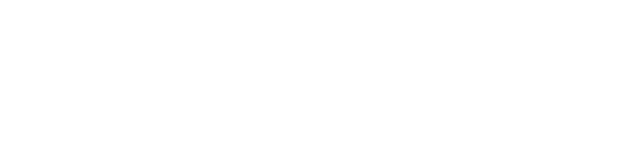
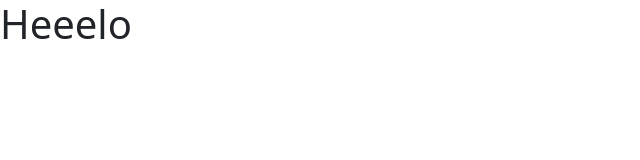
Before and after one commit to uisendy/Bootstrap-Tutorial, a website: page index.html in a window 1280 px wide. Shown: the whole page, without its empty margins (0-640 px from the left). Drawn offline with nearby package versions, Linux system fonts and the light colour scheme.

Commit message:
add h1 tag

```diff
--- a/index.html
+++ b/index.html
@@ -19,5 +19,8 @@
 
     <title>BootStrap-Tuts</title>
   </head>
-  <body></body>
+  <body>
+
+    <h1>Heeelo</h1>
+  </body>
 </html>
```
